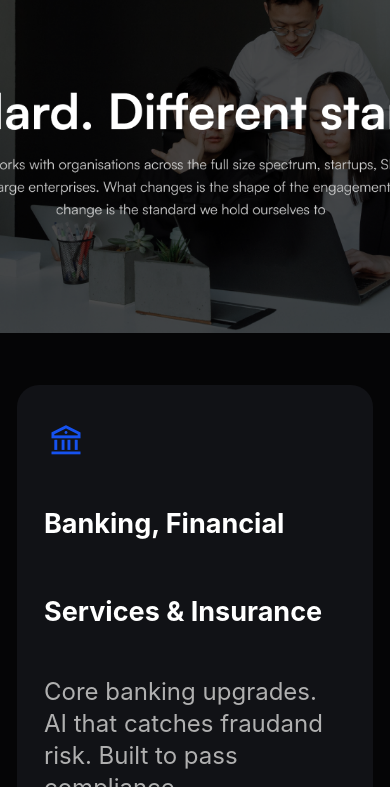
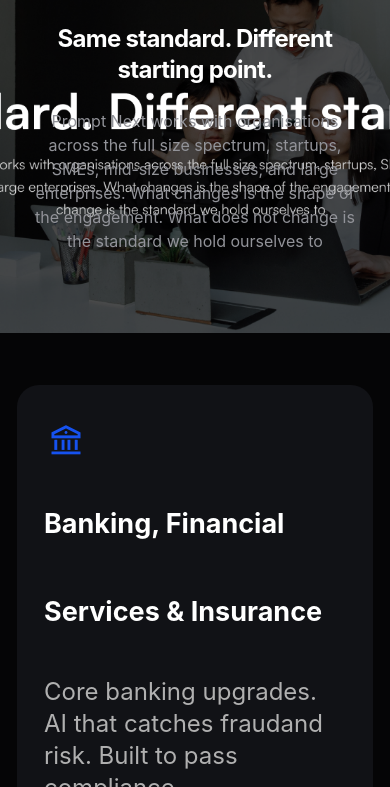
Before and after one commit to Ayush-97techyboy/Prompt.next, a plain HTML site: page Industries.html in a window 390 px wide. Shown: the part 57-844 px from the top of the page. Drawn offline with Linux system fonts and the light colour scheme; a web font is replaced by a local one.

Commit message:
Feat: Layout Fixes of 1st Pull

```diff
--- a/Industries.html
+++ b/Industries.html
@@ -27,7 +27,12 @@
   </header>
 
   <main id="top">
-    <section class="industries-hero" aria-label="Same standard. Different starting point."></section>
+    <section class="industries-hero" aria-label="Same standard. Different starting point.">
+      <div class="industries-hero-inner">
+        <h1>Same standard. Different starting point.</h1>
+        <p>Prompt Next works with organisations across the full size spectrum, startups, SMEs, mid-size businesses, and large enterprises. What changes is the shape of the engagement. What does not change is the standard we hold ourselves to</p>
+      </div>
+    </section>
 
     <section class="industries-list" aria-label="Industries we serve">
       <div class="industries-grid">
--- a/css/pages/industries.css
+++ b/css/pages/industries.css
@@ -89,6 +89,68 @@
 .industries-hero {
   min-height: 555px;
   background: #101315 url("../../assets/images/industries-hero-no-nav-clear.png") center top / 100% 100% no-repeat;
+  display: flex;
+  align-items: center;
+  justify-content: center;
+  position: relative;
+}
+
+.industries-hero-inner {
+  position: relative;
+  z-index: 2;
+  width: min(1200px, calc(100% - 64px));
+  margin: 0 auto;
+  padding: 0 20px;
+  text-align: center;
+}
+
+.industries-hero h1 {
+  margin: 0;
+  color: #ffffff;
+  font-family: var(--font-sans);
+  font-size: clamp(34px, 4.7vw, 68px);
+  font-weight: 700;
+  line-height: 1.12;
+  letter-spacing: -0.03em;
+  text-align: center;
+  word-wrap: break-word;
+  overflow-wrap: break-word;
+}
+
+.industries-hero p {
+  max-width: 1000px;
+  margin: 24px auto 0;
+  color: #929399;
+  font-family: var(--font-sans);
+  font-size: 19px;
+  font-weight: 400;
+  line-height: 1.6;
+  text-align: center;
+  word-wrap: break-word;
+  overflow-wrap: break-word;
+}
+
+@media (max-width: 600px) {
+  .industries-hero {
+    min-height: 400px;
+  }
+
+  .industries-hero-inner {
+    padding: 0 16px;
+    width: calc(100% - 32px);
+  }
+
+  .industries-hero h1 {
+    font-size: 24px;
+    line-height: 1.3;
+    white-space: normal;
+  }
+
+  .industries-hero p {
+    font-size: 16px;
+    line-height: 1.5;
+    max-width: 100%;
+  }
 }
 
 .industries-list {
```
Also changed, not shown: WhatWeDo.html (+2 -1 lines), css/pages/what-we-do.css (+57 -0 lines).
